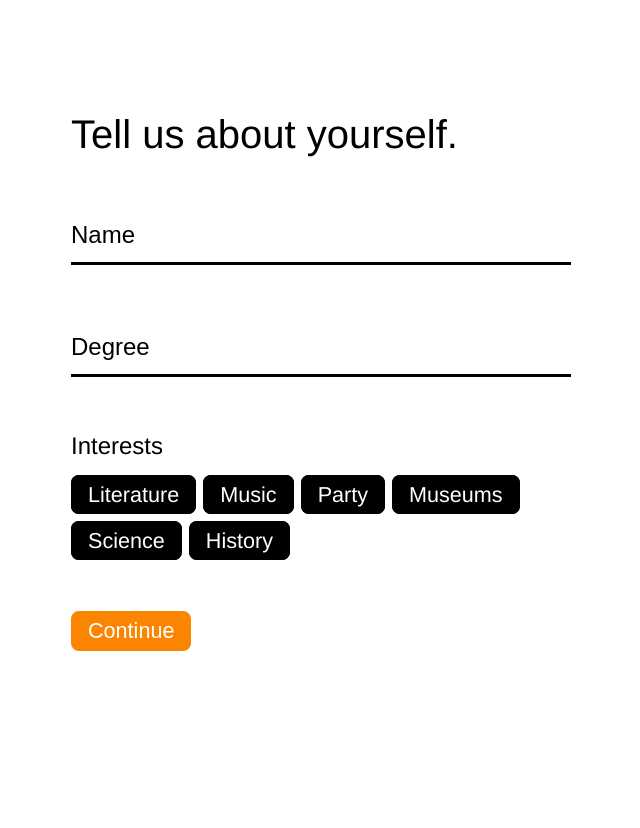
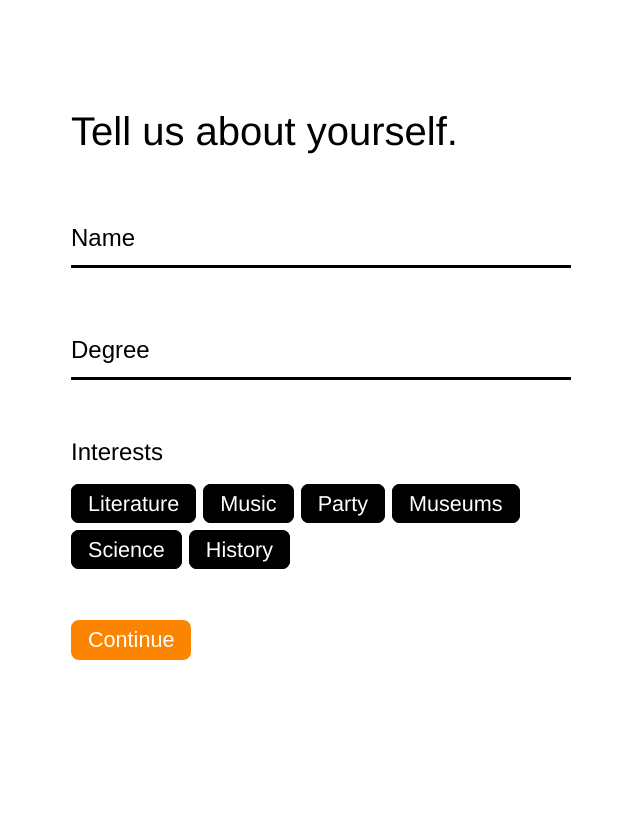
Before and after one commit to noelkronenberg/meeter, a Flask app: page / in a window 1280 px wide. Shown: the whole page, without its empty margins (319-959 px from the left). Run offline with Flask 2, Linux system fonts and the light colour scheme.

Commit message:
adjusted line-height

```diff
--- a/static/style.css
+++ b/static/style.css
@@ -15,6 +15,8 @@
     --font-size-1: 40px;
     --font-size-2: 24px;
     --font-size-3: 16px;
+
+    --line-height-1: 1.4;
 
     --content-width: 85%;
     --max-content-width: 500px;
@@ -35,6 +37,7 @@ h1 {
 
 h1, h2, h3 {
     font-weight: 400;
+    line-height: var(--line-height-1);
 }
 
 h2 {
```
